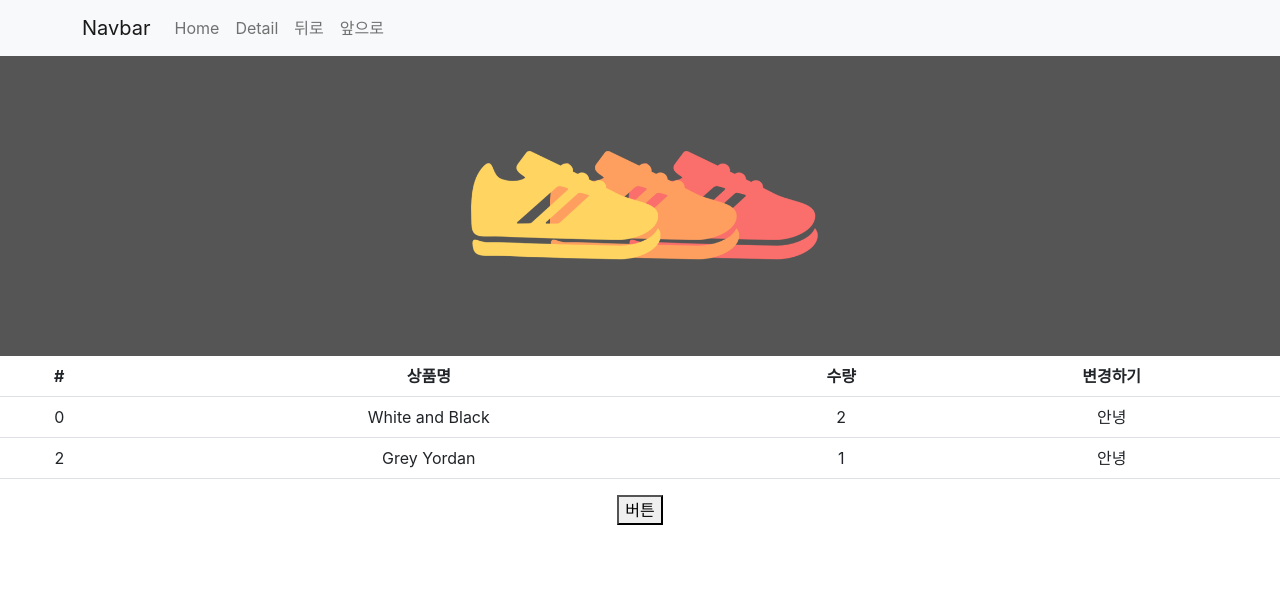
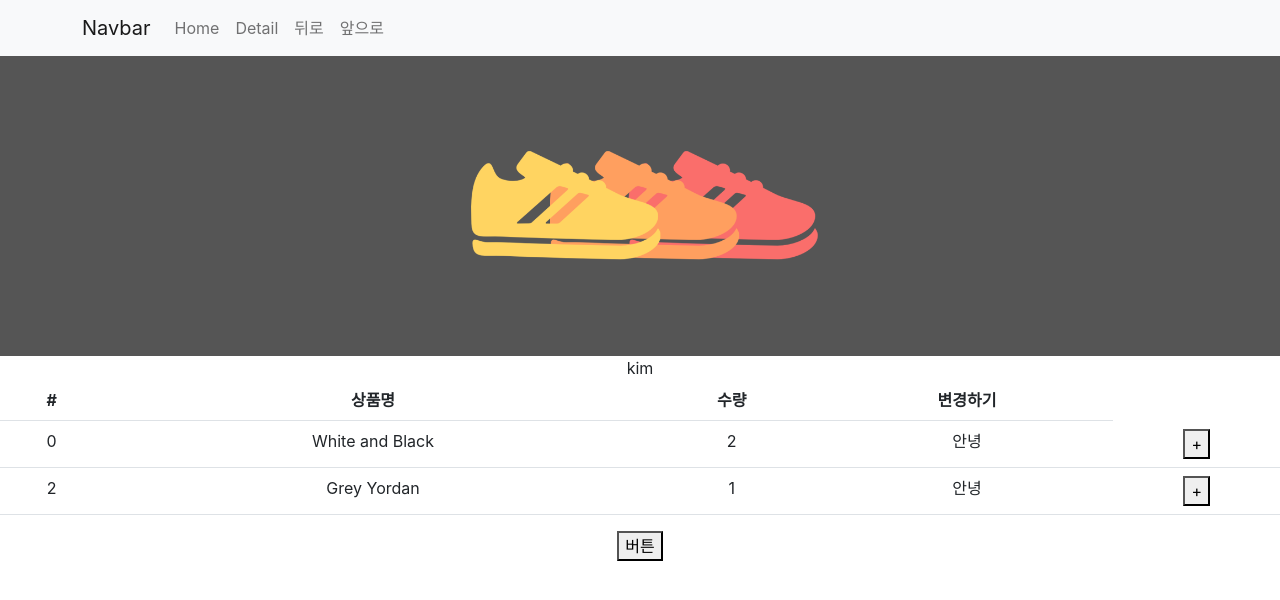
Before and after one commit to marcoys/shop, a React (Create React App) app: page /cart in a window 1280 px wide. Shown: the top 600 px of the page. Built offline with nearby package versions, Linux system fonts and the light colour scheme.

Commit message:
221010 pc

```diff
--- a/package.json
+++ b/package.json
@@ -3,7 +3,7 @@
   "version": "0.1.0",
   "private": true,
   "dependencies": {
-    "@reduxjs/toolkit": "^1.8.5",
+    "@reduxjs/toolkit": "^1.8.6",
     "@testing-library/jest-dom": "^5.16.5",
     "@testing-library/react": "^13.4.0",
     "@testing-library/user-event": "^13.5.0",
--- a/src/routes/Cart.js
+++ b/src/routes/Cart.js
@@ -1,19 +1,19 @@
+import { click } from '@testing-library/user-event/dist/click';
 import React, { useContext, useEffect, useState } from 'react';
-import { useParams } from 'react-router-dom';
-import { css } from 'styled-components';
 import { Table } from 'react-bootstrap';
-import { cleanup } from '@testing-library/react';
-import { Context1 } from './../App.js';
-import { useSelector } from 'react-redux';
+import { useDispatch, useSelector } from 'react-redux';
+import { changeName } from '../store';
 
 function Cart() {
-  let state = useSelector((state) => {
-    return state;
-  });
+  let state = useSelector((state) => { return state });
+  let dispatch = useDispatch(); // store.js로 요청
+  let [ cplus, setCplus ] = useState(0);
+
   console.log(state.arr);
 
   return (
     <div>
+      {state.user}
       <Table>
         <thead>
           <tr>
@@ -31,6 +31,12 @@ function Cart() {
               <td>{state.arr[i].name}</td>
               <td>{state.arr[i].count}</td>
               <td>안녕</td>
+              <td>
+                <button onClick={() => {
+                  dispatch( changeName() ) // Redux 스테이트 변경
+
+              }}>+</button>
+              </td>
             </tr>
           ))
           }
--- a/src/store.js
+++ b/src/store.js
@@ -2,8 +2,19 @@ import { configureStore, createSlice } from '@reduxjs/toolkit'
 
 let user = createSlice({
   name : 'user',
-  initialState : 'kim'
+  initialState : 'kim',
+  reducers : {
+    changeName(state) {
+      return 'john' + state
+    },
+    asdad() {
+
+    }
+  }
 })
+
+export let { changeName, asdad } = user.actions
+
 
 let stock = createSlice({
   name : 'stock',
```
Also changed, not shown: 1 other file (tests, documents, lock files or other folders).
